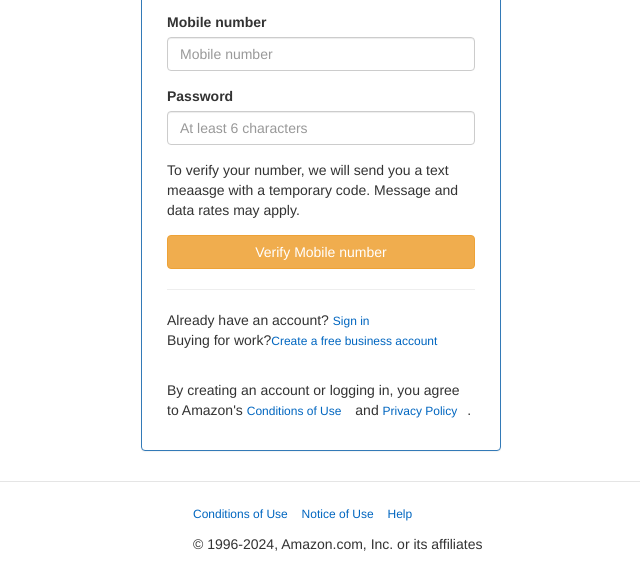
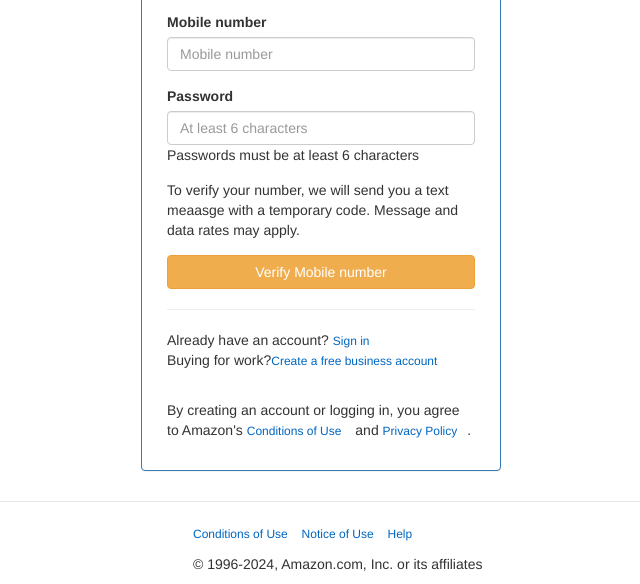
Before and after one commit to VISHALVKY/amazon-login, a plain HTML site: page index.html in a window 1280 px wide. Shown: the part 268-852 px from the top of the page, without its empty margins (319-959 px from the left). Drawn offline with nearby package versions, Linux system fonts and the light colour scheme.

Commit message:
Update index.html

```diff
--- a/index.html
+++ b/index.html
@@ -30,6 +30,7 @@
 						<div class="form-group">
 							<label class="control-label" for="signupPassword">Password</label>
 							<input id="signupPassword" type="password" maxlength="25" class="form-control" placeholder="At least 6 characters" length="40">
+							<p>Passwords must be at least 6 characters</p>
 						</div>
                         <p class="form-group">To verify your number, we will send you a text meaasge with a temporary code. Message and data rates may apply.</p>
 						<div class="form-group">
```
